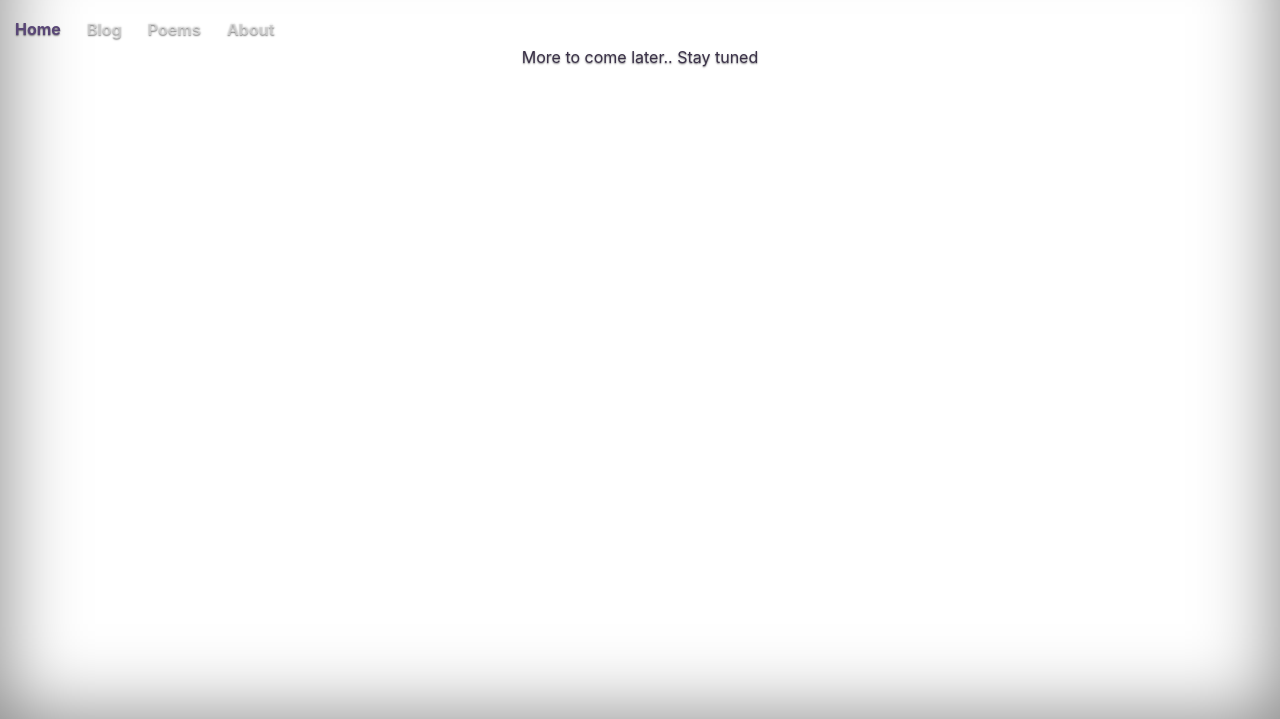
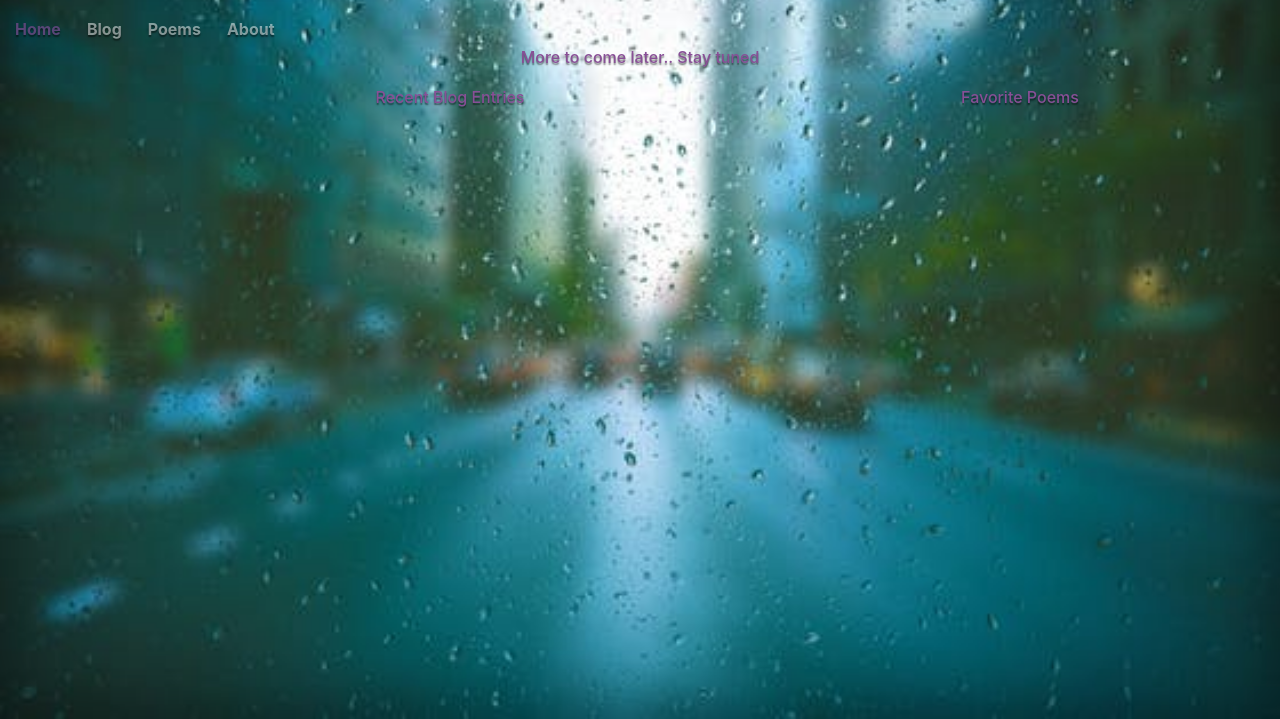
Before and after one commit to kavirajm/project0, a plain HTML site: page index.html in a window 1280 px wide. Shown: the part 81-800 px from the top of the page. Drawn offline with nearby package versions, Linux system fonts and the light colour scheme.

Commit message:
added more stuff-2

```diff
--- a/index.html
+++ b/index.html
@@ -33,7 +33,19 @@
 			<!--Content-->
 			<content class="inner cover container-fluid">
                 <h4></h4>
+
                 <p>More to come later.. Stay tuned</p>
+                <div class="container">
+                  <div class="row">
+                    <div class="col-sm-8">
+                      Recent Blog Entries
+                    </div>
+                    <div class="col-sm-4">
+                      Favorite Poems
+                    </div>
+                  </div>
+                </div>
+
 			</content>
             <footer class="footer">
 
--- a/styles/main.css
+++ b/styles/main.css
@@ -11,8 +11,10 @@ body {
   -ms-flex-pack: center;
   -webkit-box-pack: center;
   justify-content: center;
-  color: #3b3249;
-  text-shadow: 0 .05rem .1rem rgba(0, 0, 0, .5);
+  color: #884f96;
+  font-weight: 500;
+  font-size: 1em;
+  text-shadow: 0 .1rem .1rem rgba(0, 0, 0, .5);
   box-shadow: inset 0 0 5rem rgba(0, 0, 0, .5);
 }
 
@@ -131,3 +133,9 @@ a:hover {
       background-repeat: repeat;
 
 }
+
+/*home*/
+#home {
+  background-image: url("../resources/background.jpeg");
+  background-size: cover;
+  }
```
